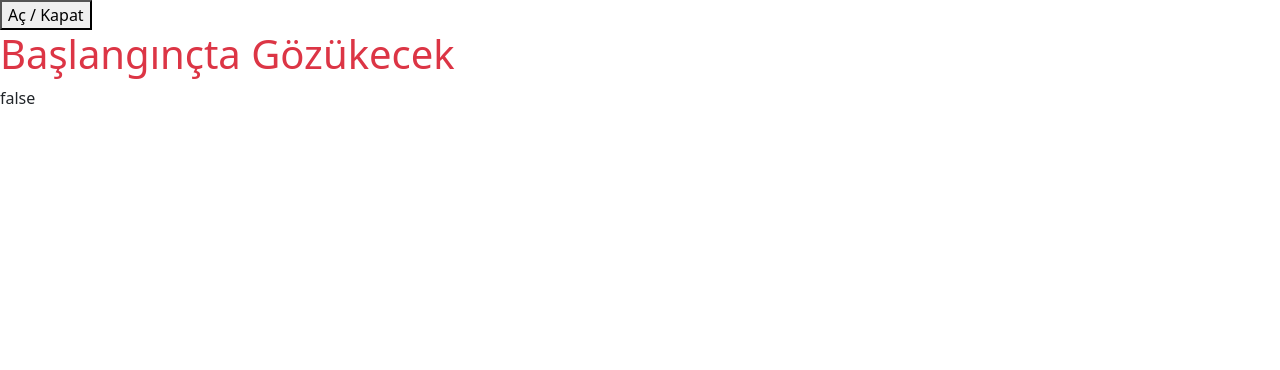
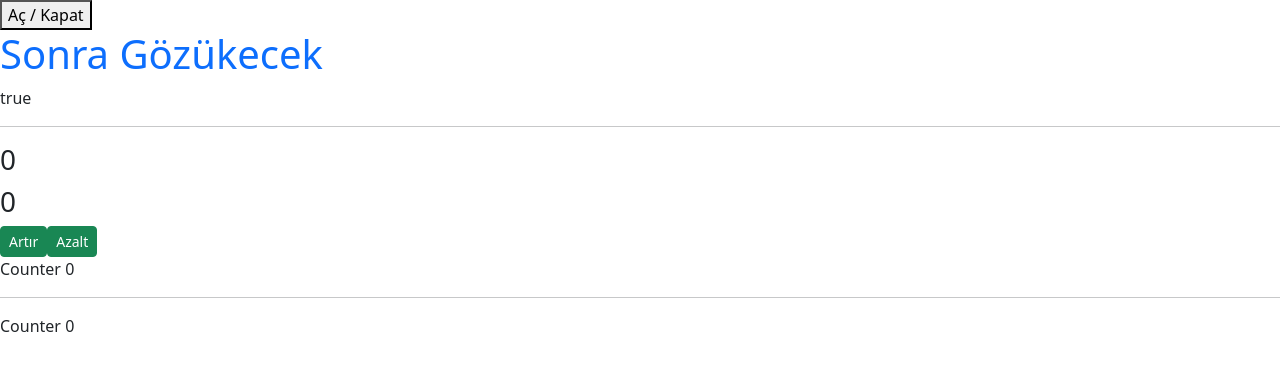
Before and after one commit to gkemas/vueFirst, a plain HTML site: page 7-conditions/index.html in a window 1280 px wide. Drawn offline with nearby package versions, Linux system fonts and the light colour scheme.

Commit message:
conditons

```diff
--- a/7-conditions/app.js
+++ b/7-conditions/app.js
@@ -1,7 +1,13 @@
 const app = Vue.createApp({
     data(){
         return{
-            showContainer: false,
+            showContainer: true,
+            counter: 0,
         };
     },
+    computed:{
+        counterBoxClass(){
+            return{'bg-success': this.counter > 0, 'bg-danger text-white' : this.counter < 0};
+        },
+    }
 }).mount("#app");
--- a/7-conditions/index.html
+++ b/7-conditions/index.html
@@ -1,20 +1,39 @@
 <!DOCTYPE html>
 <html lang="en">
+
 <head>
     <meta charset="UTF-8">
     <meta name="viewport" content="width=device-width, initial-scale=1.0">
     <title>Conditions</title>
     <script src="https://unpkg.com/vue@3/dist/vue.global.js"></script>
-    <link href="https://cdn.jsdelivr.net/npm/bootstrap@5.3.3/dist/css/bootstrap.min.css" rel="stylesheet" integrity="sha384-QWTKZyjpPEjISv5WaRU9OFeRpok6YctnYmDr5pNlyT2bRjXh0JMhjY6hW+ALEwIH" crossorigin="anonymous">
+    <link href="https://cdn.jsdelivr.net/npm/bootstrap@5.3.3/dist/css/bootstrap.min.css" rel="stylesheet"
+        integrity="sha384-QWTKZyjpPEjISv5WaRU9OFeRpok6YctnYmDr5pNlyT2bRjXh0JMhjY6hW+ALEwIH" crossorigin="anonymous">
 </head>
+
 <body>
     <div id="app">
-    <button @click="showContainer =!showContainer">Aç / Kapat</button>
-    <h1 v-if="!showContainer" class="text-danger">Başlangınçta Gözükecek</h1>
-    <!-- <h1 v-if="showContainer" class="text-primary">Sonra  Gözükecek</h1> -->
-    <h1 v-else class="text-primary">Sonra  Gözükecek</h1>
-    {{showContainer}}
+        <button @click="showContainer =!showContainer">Aç / Kapat</button>
+        <h1 v-if="!showContainer" class="text-danger">Başlangınçta Gözükecek</h1>
+        <!-- <h1 v-if="showContainer" class="text-primary">Sonra  Gözükecek</h1> -->
+        <h1 v-else class="text-primary">Sonra Gözükecek</h1>
+        <!-- hiyerarşi aynı olmalı v-else için  -->
+        {{showContainer}}
+        <hr>
+        <h3 :class="{'bg-success': counter > 0, 'bg-danger text-white' : counter < 0}">{{counter}}</h3>
+        <h3 :class="counterBoxClass">{{counter}}</h3>
+        <button class="btn btn-sm btn-success" @click="counter++">Artır</button>
+        <button class="btn btn-sm btn-success" @click="counter--">Azalt</button>
+        <p v-if="counter < 0">Counter Negative</p>
+        <p v-else-if="counter > 0">Counter Pozitif</p>
+        <p v-else>Counter 0</p>
+        <hr>
+        <!-- v-show farkı dom üzerinde silmiyor display none yapıyor. -->
+        <p v-show="counter > 0">Counter +</p>
+        <p v-show="counter < 0">Counter -</p>
+        <p v-show="counter == 0">Counter 0</p>
+
     </div>
- <script src="./app.js"></script>
+    <script src="./app.js"></script>
 </body>
+
 </html>
```
